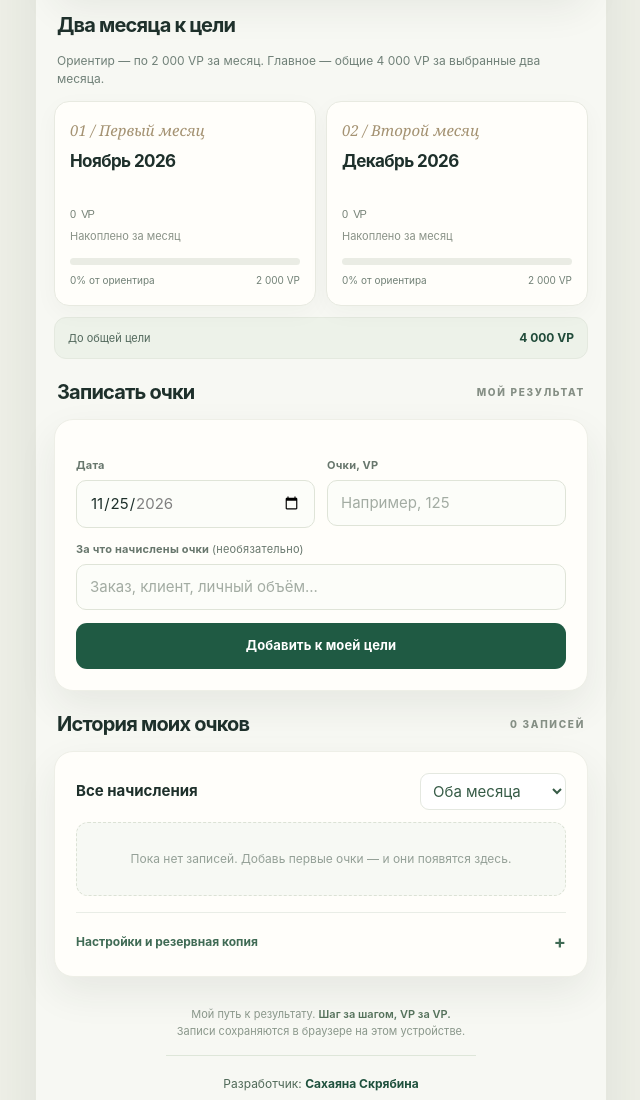
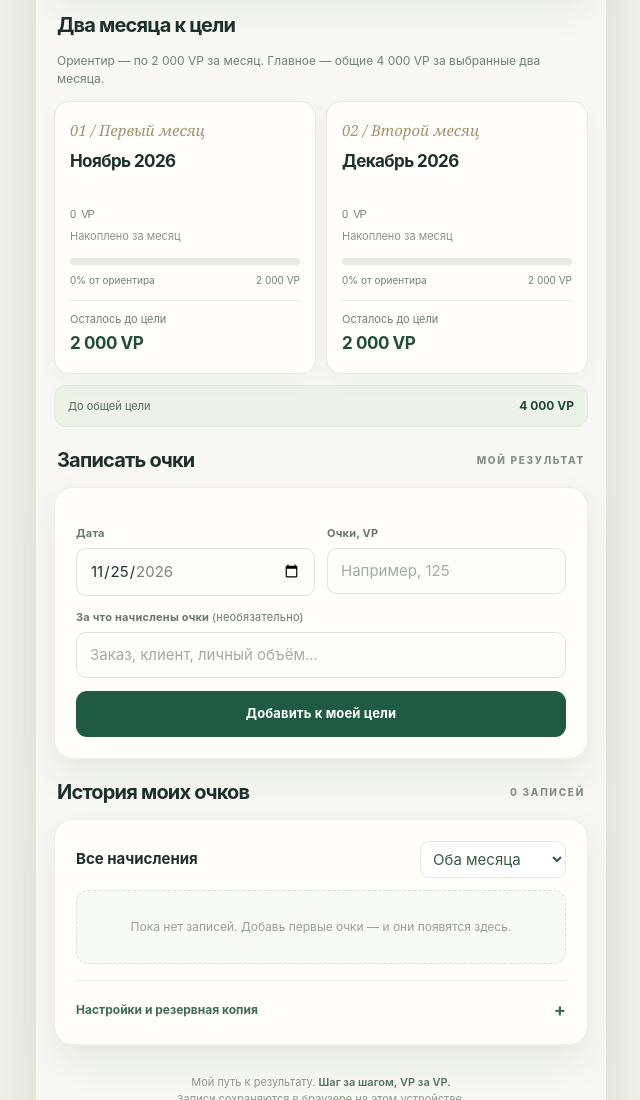
Before and after one commit to sakhayanchos-ux/Sakhayanchos-ux.github.io, a plain HTML site: page qualification/index.html in a window 1280 px wide. Shown: the part 704-1804 px from the top of the page, without its empty margins (319-959 px from the left). Drawn offline with Linux system fonts and the light colour scheme.

Commit message:
Show remaining VP in both monthly qualification cards

```diff
--- a/qualification/index.html
+++ b/qualification/index.html
@@ -49,7 +49,7 @@
 .months{display:grid;grid-template-columns:1fr 1fr;gap:10px}
 .month{background:#fffefa;border:1px solid #e8eae1;border-radius:15px;padding:18px 15px 17px;box-shadow:0 7px 23px rgba(32,48,37,.035)}
 .month-index{font:italic 15px Georgia,serif;color:#a49272}.month h3{font-size:17px;font-weight:650;margin:7px 0 3px;letter-spacing:-.035em}.month .value{font:400 29px Georgia,serif;color:#183e33;letter-spacing:-.04em;margin:12px 0 2px}.month .value span{font:400 11px Arial,sans-serif;color:#778378}.month .metainfo{font-size:11px;color:#899287}.bar{height:7px;border-radius:10px;background:#eaece4;margin-top:14px;overflow:hidden}.fill{height:100%;width:0;background:linear-gradient(90deg,#2c7454,#b3a06f);border-radius:10px;transition:width .35s}.month-foot{display:flex;justify-content:space-between;color:#718076;font-size:10px;margin-top:8px}
-.info-line{display:flex;justify-content:space-between;gap:14px;align-items:center;background:#edf2e9;border:1px solid #e4e9df;padding:11px 13px;margin-top:11px;border-radius:12px;font-size:11px;color:#52685c}
+.month-remain{display:flex;flex-direction:column;gap:3px;border-top:1px solid #e8eae1;margin-top:12px;padding-top:10px;color:var(--sub);font-size:11px}.month-remain strong{font-size:17px;font-weight:750;color:#214b3a;letter-spacing:-.025em;white-space:nowrap}.info-line{display:flex;justify-content:space-between;gap:14px;align-items:center;background:#edf2e9;border:1px solid #e4e9df;padding:11px 13px;margin-top:11px;border-radius:12px;font-size:11px;color:#52685c}
 .info-line strong{color:#214b3a;font-size:12px}
 form{margin:0}.fieldgroup{display:grid;grid-template-columns:1fr 1fr;gap:12px;margin-top:16px}
 .field{display:flex;flex-direction:column;gap:6px;margin-bottom:13px}.field label{font-size:11px;color:#68776d;font-weight:750;letter-spacing:.02em}
@@ -97,8 +97,8 @@ input::placeholder{color:#a3aca3}.button{display:inline-flex;align-items:center;
   <div class="sectionhead"><h2>Два месяца к цели</h2></div>
   <p class="secsub">Ориентир — по 2 000 VP за месяц. Главное — общие 4 000 VP за выбранные два месяца.</p>
   <div class="months">
-   <div class="month"><span class="month-index">01 / Первый месяц</span><h3 id="month1Title">Ноябрь</h3><div class="value"><span id="month1Total">0</span> <span>VP</span></div><div class="metainfo">Накоплено за месяц</div><div class="bar"><div class="fill" id="month1Bar"></div></div><div class="month-foot"><span id="month1Pct">0% от ориентира</span><span>2 000 VP</span></div></div>
-   <div class="month"><span class="month-index">02 / Второй месяц</span><h3 id="month2Title">Декабрь</h3><div class="value"><span id="month2Total">0</span> <span>VP</span></div><div class="metainfo">Накоплено за месяц</div><div class="bar"><div class="fill" id="month2Bar"></div></div><div class="month-foot"><span id="month2Pct">0% от ориентира</span><span>2 000 VP</span></div></div>
+   <div class="month"><span class="month-index">01 / Первый месяц</span><h3 id="month1Title">Ноябрь</h3><div class="value"><span id="month1Total">0</span> <span>VP</span></div><div class="metainfo">Накоплено за месяц</div><div class="bar"><div class="fill" id="month1Bar"></div></div><div class="month-foot"><span id="month1Pct">0% от ориентира</span><span>2 000 VP</span></div><div class="month-remain"><span>Осталось до цели</span><strong id="month1Remain">2 000 VP</strong></div></div>
+   <div class="month"><span class="month-index">02 / Второй месяц</span><h3 id="month2Title">Декабрь</h3><div class="value"><span id="month2Total">0</span> <span>VP</span></div><div class="metainfo">Накоплено за месяц</div><div class="bar"><div class="fill" id="month2Bar"></div></div><div class="month-foot"><span id="month2Pct">0% от ориентира</span><span>2 000 VP</span></div><div class="month-remain"><span>Осталось до цели</span><strong id="month2Remain">2 000 VP</strong></div></div>
   </div>
   <div class="info-line"><span>До общей цели</span><strong id="needed">4 000 VP</strong></div>
  </section>
@@ -160,7 +160,7 @@ function render(){
  q('periodHeading').textContent=periodName();q('total').textContent=nf(all);q('remain').textContent=nf(Math.max(0,GOAL-all))+' VP';q('needed').textContent=nf(Math.max(0,GOAL-all))+' VP';
  q('pct').textContent=Math.round(all/GOAL*100)+'%';q('dial').style.background='conic-gradient(#d3ac68 '+p+'%,#e8eae1 '+p+'%)';q('dial').setAttribute('aria-valuenow',String(Math.min(GOAL,all)));
  q('month1Title').textContent=monthName(m1,true);q('month2Title').textContent=monthName(m2,true);
- [[1,v1],[2,v2]].forEach(function(item){var k=item[0],v=item[1],p=Math.round(v/GUIDE*100);q('month'+k+'Total').textContent=nf(v);q('month'+k+'Pct').textContent=p+'% от ориентира';q('month'+k+'Bar').style.width=Math.min(100,p)+'%';});
+ [[1,v1],[2,v2]].forEach(function(item){var k=item[0],v=item[1],p=Math.round(v/GUIDE*100);q('month'+k+'Total').textContent=nf(v);q('month'+k+'Remain').textContent=nf(Math.max(0,GUIDE-v))+' VP';q('month'+k+'Pct').textContent=p+'% от ориентира';q('month'+k+'Bar').style.width=Math.min(100,p)+'%';});
  q('motivation').querySelector('span').textContent=all>=GOAL?'Цель 4 000 VP достигнута! Ты выполнила свой план по накопительным очкам.':all>=3000?'Финишная прямая. Осталось совсем немного до 4 000 VP.':all>=2000?'Половина пути позади. Продолжай в своём темпе.':'Большой результат складывается из маленьких ежедневных действий.';
  q('startMonth').value=data.start;q('entriesCount').textContent=active.length+' '+(active.length%10===1&&active.length%100!==11?'запись':([2,3,4].includes(active.length%10)&&![12,13,14].includes(active.length%100)?'записи':'записей'));
  q('date').min=m1+'-01';q('date').max=m2+'-'+String(new Date(+m2.slice(0,4),+m2.slice(5),0).getDate()).padStart(2,'0');
```
